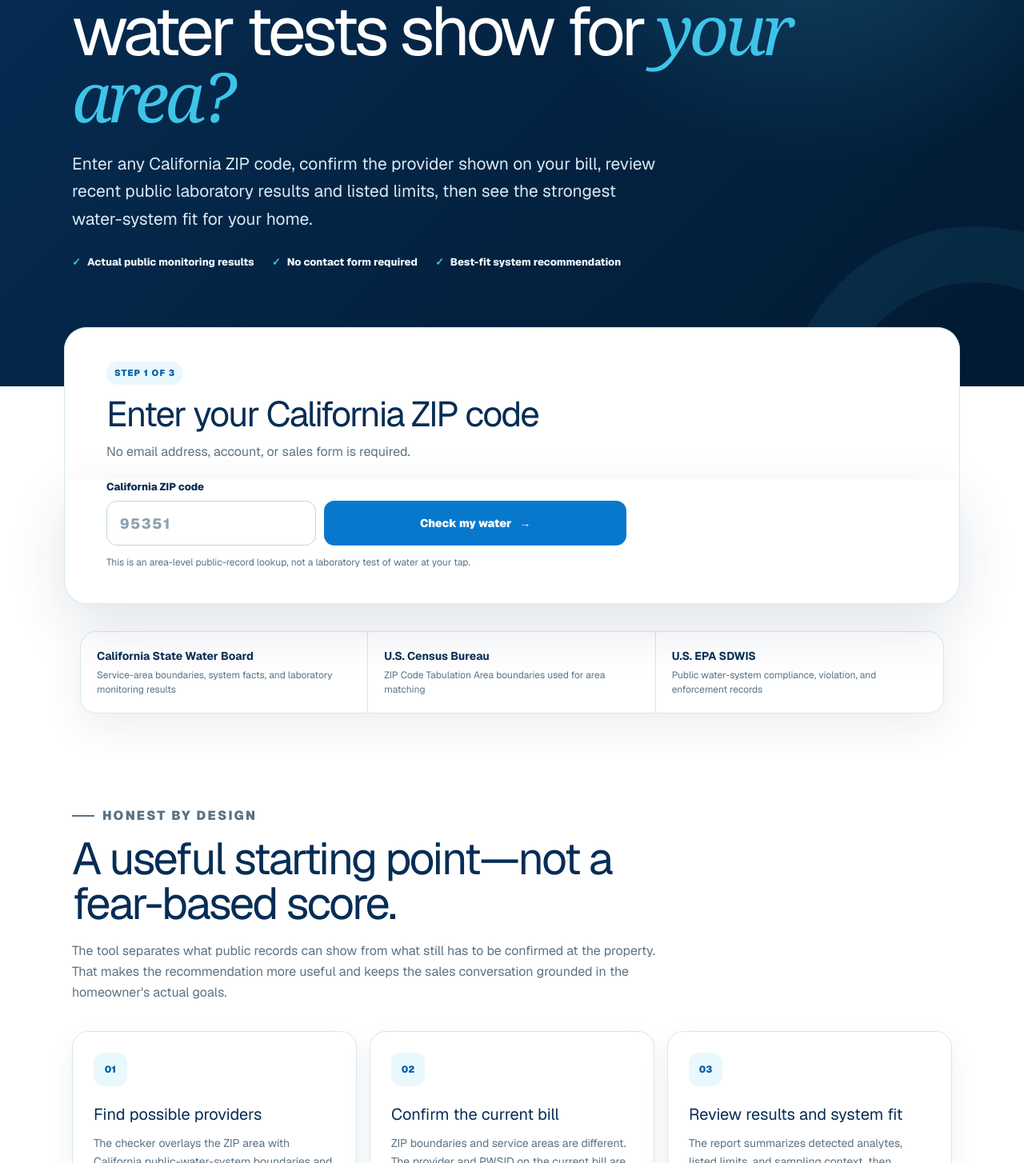
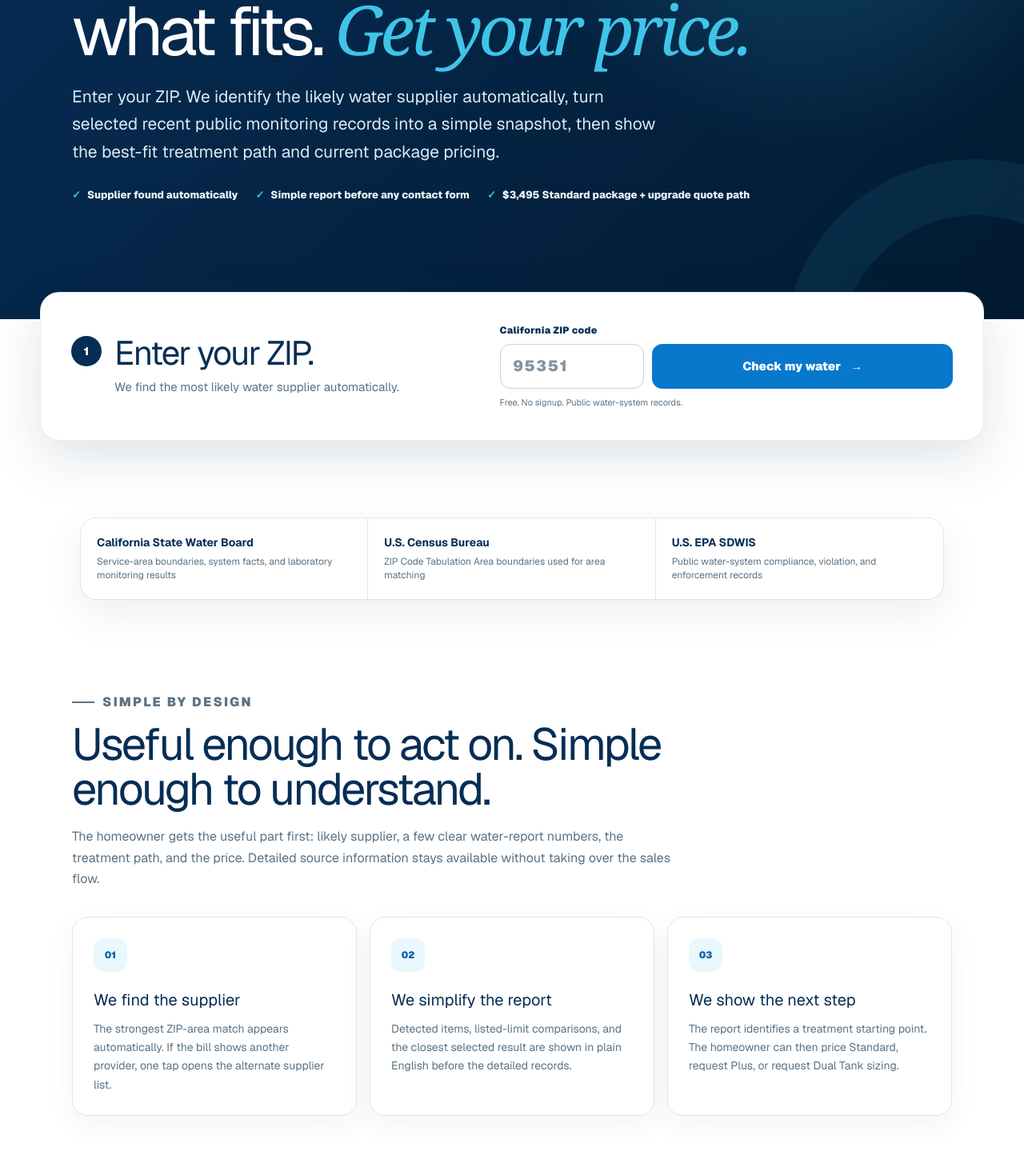
Before and after one commit to supremeprobuilders-art/central-valley-pure-water, a Next.js app: page /water-check in a window 1280 px wide. Shown: the part 356-1810 px from the top of the page at 80% size. Built offline with nearby package versions, Linux system fonts and the light colour scheme.

Commit message:
Make water report flow automatic and quote focused

```diff
--- a/app/water-check/page.tsx
+++ b/app/water-check/page.tsx
@@ -1,21 +1,21 @@
 import type { Metadata } from "next";
 import Link from "next/link";
 
-import { WaterCheckExperience } from "./water-check-experience";
+import { SalesWaterCheck } from "./sales-water-check";
 import { PHONE_DISPLAY, PHONE_HREF } from "./water-check-data";
 import styles from "./water-check.module.css";
 
 export const metadata: Metadata = {
   title: "Free California Water Check by ZIP | Central Valley Pure Water",
   description:
-    "Enter a California ZIP code to find the likely public water system, review recent official laboratory monitoring results and listed limits, and see the best-fit system path. No signup.",
+    "Enter a California ZIP code to identify the likely water supplier, see a simple summary of selected recent public monitoring records, review the best-fit treatment path, and see current package pricing.",
   alternates: {
     canonical: "/water-check",
   },
   openGraph: {
     title: "Free California Water Check by ZIP",
     description:
-      "A no-signup California water report with recent public laboratory monitoring results, listed limits, and a best-fit home water system path.",
+      "Find the likely water supplier automatically, see a simple public-record water snapshot, then review the best-fit treatment path and current package pricing.",
     url: "/water-check",
     type: "website",
     siteName: "Central Valley Pure Water",
@@ -32,7 +32,7 @@ export const metadata: Metadata = {
     card: "summary_large_image",
     title: "Free California Water Check by ZIP",
     description:
-      "Review recent public water-test records and a best-fit system path with no signup.",
+      "See your likely supplier, a simple water snapshot, the best-fit treatment path, and current package pricing.",
     images: ["/cvpurewater-hero.webp"],
   },
 };
@@ -57,22 +57,27 @@ const faqs = [
   {
     question: "Are these actual water-test results?",
     answer:
-      "The report displays actual public laboratory monitoring results filed for selected water-system sampling points. It is not a new sample collected from your faucet, and it does not replace current property testing or the utility's Consumer Confidence Report.",
+      "The report summarizes actual public laboratory monitoring records filed for selected water-system sampling points. It is not a new sample collected from your faucet, and it does not replace current property testing or the utility's Consumer Confidence Report.",
   },
   {
-    question: "Why can one ZIP code show more than one water system?",
+    question: "How do you know which water supplier serves my ZIP?",
     answer:
-      "ZIP codes are postal areas, while water systems use separate service boundaries. The two can overlap in several ways. Confirm the provider and public water system ID shown on your current bill.",
+      "The checker compares the ZIP area with California public-water-system service boundaries and automatically starts with the strongest ZIP match. Because postal and utility boundaries are different, you can change the supplier if the one shown is not on your current bill.",
+  },
+  {
+    question: "Why do some results show a percentage or an X multiplier?",
+    answer:
+      "When the selected state result includes an MCL, the checker compares the highest selected result with that listed limit. A result above a listed limit is not, by itself, the utility's formal compliance determination. The tool does not copy EWG's proprietary health-guideline scores.",
+  },
+  {
+    question: "How does the checker recommend a system?",
+    answer:
+      "The report uses detected analytes, hard-water indicators, sampling context, and listed limits to identify a practical treatment starting point. Home sizing and installation details still determine whether the Standard, Plus, or Dual Tank configuration should be quoted.",
   },
   {
     question: "Does the checker cover private wells?",
     answer:
       "Public-system records do not describe an individual private well. Private-well recommendations begin with property-specific information and appropriate water testing before equipment is selected.",
-  },
-  {
-    question: "How does the checker recommend a system?",
-    answer:
-      "The report evaluates detected analytes, hard-water indicators, the sampling-point context, and the limits printed in the selected state records. It then identifies the strongest system conversation while requiring model-specific performance and installation confirmation.",
   },
 ];
 
@@ -88,7 +93,7 @@ export default function WaterCheckPage() {
         operatingSystem: "Any",
         isAccessibleForFree: true,
         description:
-          "A no-signup California ZIP-code water report with likely public systems, recent official laboratory monitoring results, listed limits, and a best-fit home water system path.",
+          "A no-signup California ZIP-code water report that identifies the likely public water supplier, summarizes selected recent official monitoring records, and shows a practical treatment and pricing path.",
         provider: {
           "@type": "LocalBusiness",
           name: "Central Valley Pure Water LLC",
@@ -127,7 +132,7 @@ export default function WaterCheckPage() {
 
       <div className={styles.topBar}>
         <strong>Free California water check</strong>
-        <span>No email · No signup · Public records</span>
+        <span>See the report first · No signup required</span>
         <a href={PHONE_HREF}>Call {PHONE_DISPLAY}</a>
       </div>
 
@@ -144,21 +149,21 @@ export default function WaterCheckPage() {
       <section className={styles.hero}>
         <div className={styles.heroInner}>
           <p className={styles.heroEyebrow}><span /> Free California water report</p>
-          <h1>What do actual public water tests show for <em>your area?</em></h1>
+          <h1>Check your water. See what fits. <em>Get your price.</em></h1>
           <p className={styles.heroLead}>
-            Enter any California ZIP code, confirm the provider shown on your
-            bill, review recent public laboratory results and listed limits, then
-            see the strongest water-system fit for your home.
+            Enter your ZIP. We identify the likely water supplier automatically,
+            turn selected recent public monitoring records into a simple snapshot,
+            then show the best-fit treatment path and current package pricing.
           </p>
           <ul className={styles.heroNotes} aria-label="Water check highlights">
-            <li><span>✓</span> Actual public monitoring results</li>
-            <li><span>✓</span> No contact form required</li>
-            <li><span>✓</span> Best-fit system recommendation</li>
+            <li><span>✓</span> Supplier found automatically</li>
+            <li><span>✓</span> Simple report before any contact form</li>
+            <li><span>✓</span> $3,495 Standard package + upgrade quote path</li>
           </ul>
         </div>
       </section>
 
-      <WaterCheckExperience />
+      <SalesWaterCheck />
 
       <section className={styles.sourceStrip} aria-label="Official public data sources">
         <div>
@@ -177,39 +182,37 @@ export default function WaterCheckPage() {
 
       <section className={styles.infoSection}>
         <div className={styles.infoHeading}>
-          <p className={styles.kicker}><span /> Honest by design</p>
-          <h2>A useful starting point—not a fear-based score.</h2>
+          <p className={styles.kicker}><span /> Simple by design</p>
+          <h2>Useful enough to act on. Simple enough to understand.</h2>
           <p>
-            The tool separates what public records can show from what still has
-            to be confirmed at the property. That makes the recommendation more
-            useful and keeps the sales conversation grounded in the homeowner&apos;s
-            actual goals.
+            The homeowner gets the useful part first: likely supplier, a few clear
+            water-report numbers, the treatment path, and the price. Detailed source
+            information stays available without taking over the sales flow.
           </p>
         </div>
         <div className={styles.explainerGrid}>
           <article>
             <span>01</span>
-            <h3>Find possible providers</h3>
+            <h3>We find the supplier</h3>
             <p>
-              The checker overlays the ZIP area with California public-water-system
-              boundaries and prioritizes systems that contain the ZIP&apos;s representative center.
+              The strongest ZIP-area match appears automatically. If the bill shows
+              another provider, one tap opens the alternate supplier list.
             </p>
           </article>
           <article>
             <span>02</span>
-            <h3>Confirm the current bill</h3>
+            <h3>We simplify the report</h3>
             <p>
-              ZIP boundaries and service areas are different. The provider and
-              PWSID on the current bill are the strongest confirmation before using a report.
+              Detected items, listed-limit comparisons, and the closest selected
+              result are shown in plain English before the detailed records.
             </p>
           </article>
           <article>
             <span>03</span>
-            <h3>Review results and system fit</h3>
+            <h3>We show the next step</h3>
             <p>
-              The report summarizes detected analytes, listed limits, and sampling
-              context, then recommends the strongest softener, RO, filtration, or
-              complete-home conversation.
+              The report identifies a treatment starting point. The homeowner can
+              then price Standard, request Plus, or request Dual Tank sizing.
             </p>
           </article>
         </div>
```
